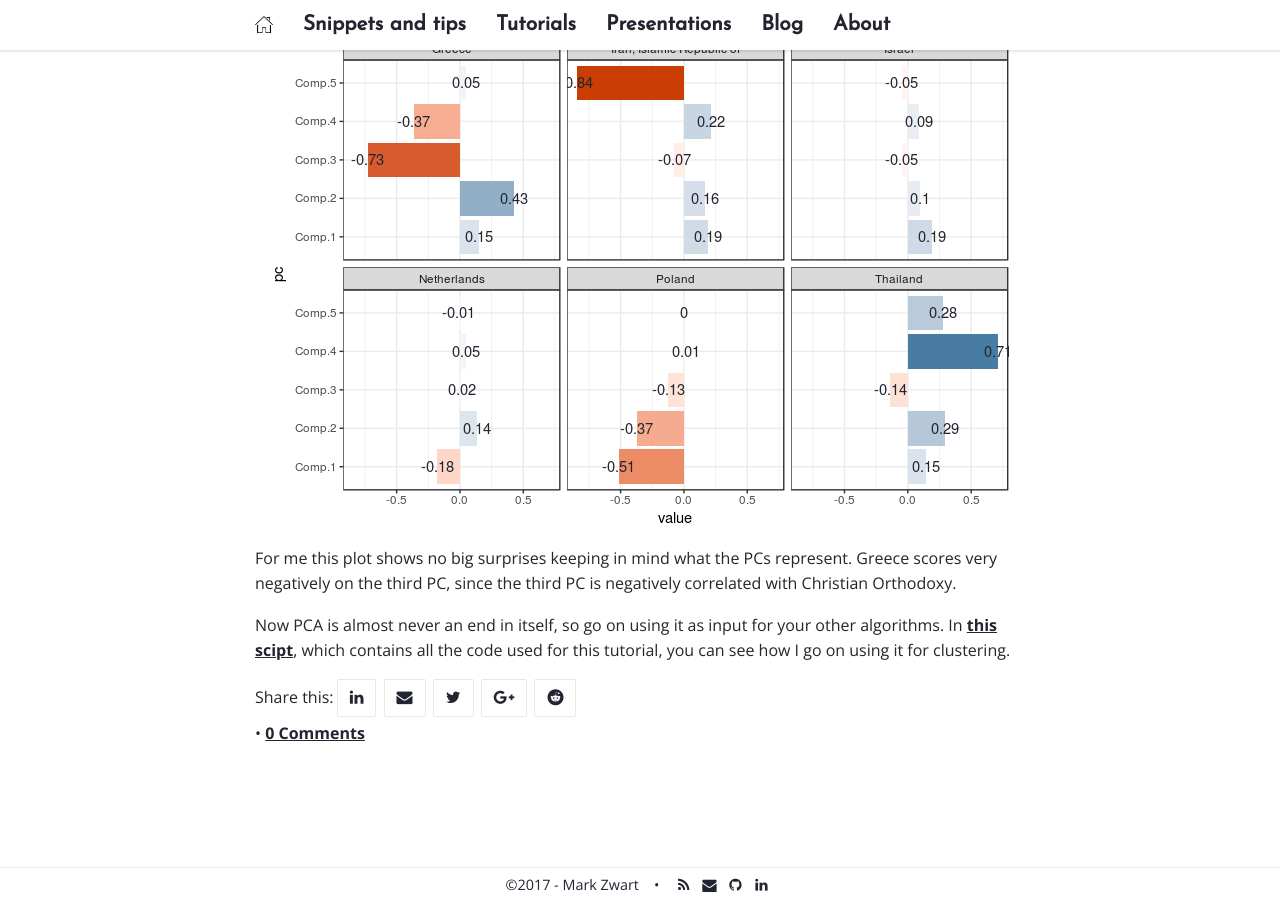
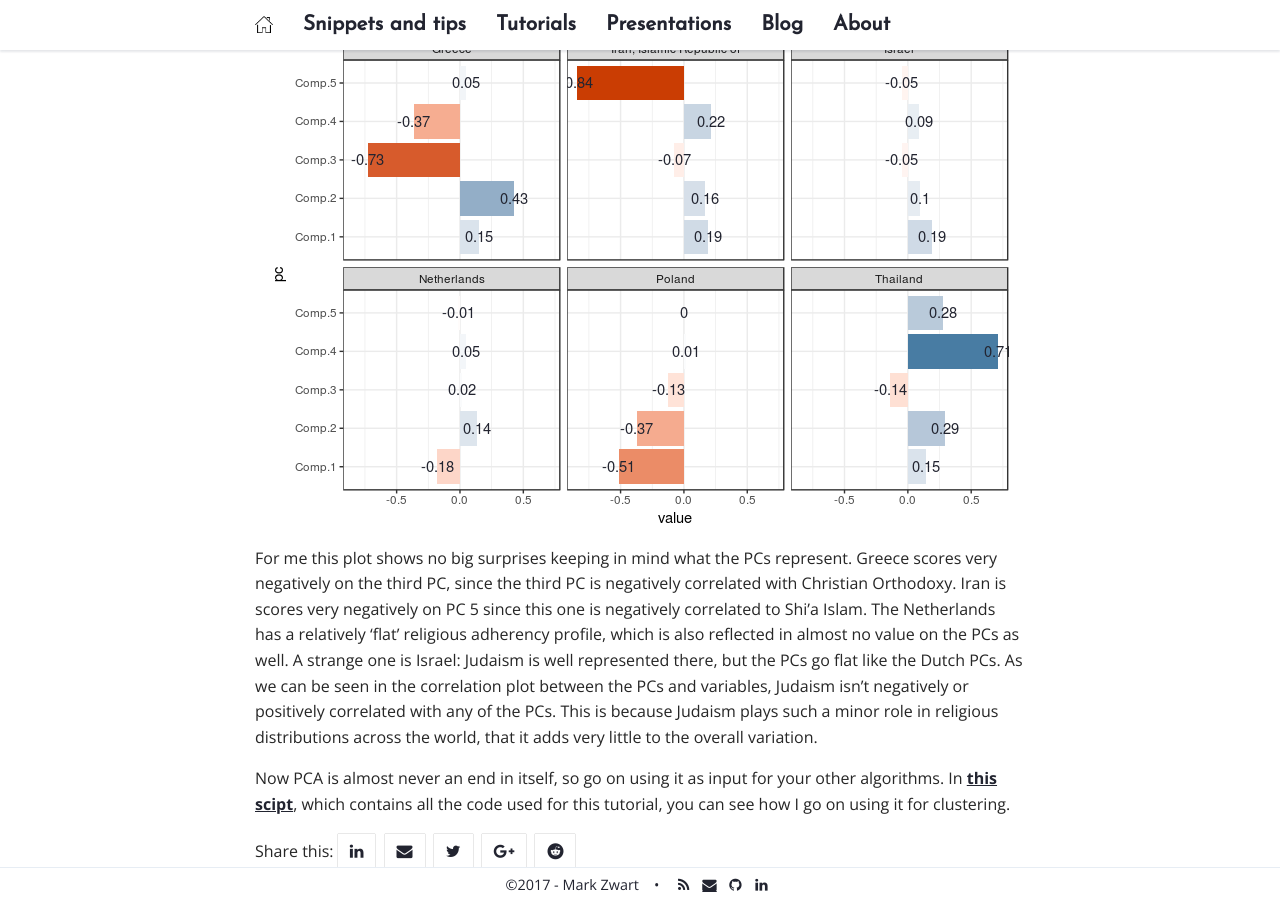
Before and after one commit to mark-me/mark-me.github.io, a Jekyll site: the page built from _pages/tutorials/pca/pca.md, in a window 1280 px wide and 900 px high, scrolled down 6818 px. Built offline with Jekyll 4.4.1, drawn with Linux system fonts in a browser that asks for light colours; nearby versions of some CDN libraries; comment, search, counter and statistics services are not loaded.

Commit message:
Update pca.md

```diff
--- a/_pages/tutorials/pca/pca.md
+++ b/_pages/tutorials/pca/pca.md
@@ -165,6 +165,6 @@ df_country_by_religion %>%
 <img src="/_pages/tutorials/pca/plot-country-pca.png" alt="PC scores countries" width="750" height="500" align="center"/><br>
 {: refdef}
 
-For me this plot shows no big surprises keeping in mind what the PCs represent. Greece scores very negatively on the third PC, since the third PC is negatively correlated with Christian Orthodoxy.
+For me this plot shows no big surprises keeping in mind what the PCs represent. Greece scores very negatively on the third PC, since the third PC is negatively correlated with Christian Orthodoxy. Iran is scores very negatively on PC 5 since this one is negatively correlated to Shi'a Islam. The Netherlands has a relatively 'flat' religious adherency profile, which is also reflected in almost no value on the PCs as well. A strange one is Israel: Judaism is well represented there, but the PCs go flat like the Dutch PCs. As we can be seen in the correlation plot between the PCs and variables, Judaism isn't negatively or positively correlated with any of the PCs. This is because Judaism plays such a minor role in religious distributions across the world, that it adds very little to the overall variation.
 
 Now PCA is almost never an end in itself, so go on using it as input for your other algorithms. In [this scipt](https://gist.githubusercontent.com/mark-me/7333f0e6988b5f4f1cbd17a18fc45259/raw/d7d009d6e4b576808dc68f060de1b5a79b2a4caa/country-religions-pca.R), which contains all the code used for this tutorial, you can see how I go on using it for clustering.
```
